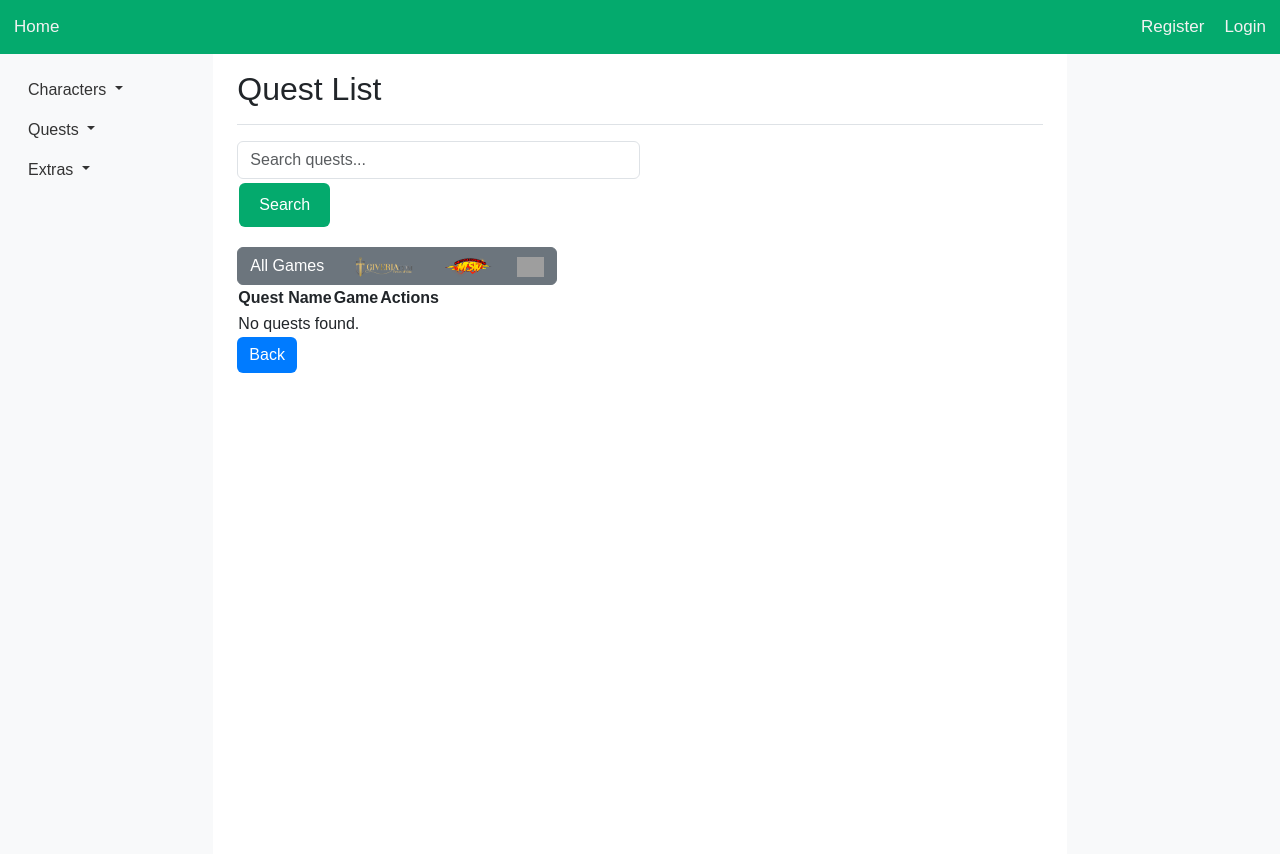
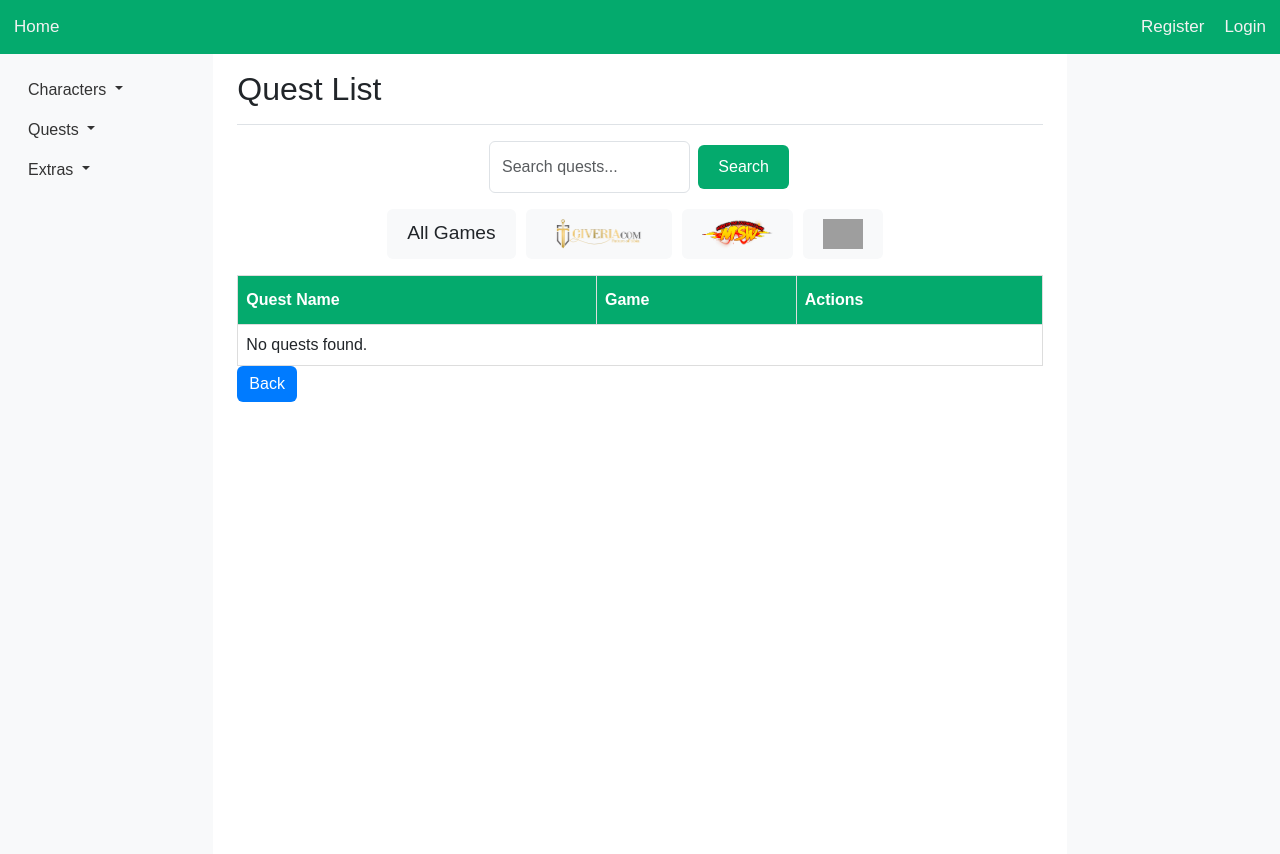
Before and after one commit to Flesner96/ProjektKoncowy_Progess_tracker, a Django app: page /progress_tracker/quests/ in a window 1280 px wide. Run offline with Django 5.2, Linux system fonts and the light colour scheme; data that the repository does not hold is empty; grey boxes are pictures that could not be loaded.

Commit message:
fix quest list

```diff
--- a/templates/progres_tracker/quest_list.html
+++ b/templates/progres_tracker/quest_list.html
@@ -12,21 +12,21 @@
                 <div class="d-flex justify-content-between flex-wrap flex-md-nowrap align-items-center pt-3 pb-2 mb-3 border-bottom">
                     <h1 class="h2">Quest List</h1>
                 </div>
-                <form id="quest-search-form">
-                    <input type="text" id="quest-search-input" class="form-control" placeholder="Search quests..." style="width: 50%;">
-                    <button type="submit" class="btn btn-primary">Search</button>
+                <form id="quest-search-form" class="d-flex justify-content-center mb-3">
+                    <input type="text" id="quest-search-input" class="form-control" placeholder="Search quests..." style="width: 25%;">
+                    <button type="submit" class="btn btn-primary ms-2">Search</button>
                 </form>
 
-                <div class="btn-group mt-3" role="group" aria-label="Game Filters">
-                    <button type="button" class="btn btn-secondary filter-btn" data-game="all">All Games</button>
-                    <button type="button" class="btn btn-secondary filter-btn" data-game="giveria">
-                        <img src="{% static 'images/logogiveria.png' %}" alt="Giveria" style="height: 20px;">
+                <div class="d-flex justify-content-center mb-3">
+                    <button type="button" class="btn filter-btn" data-game="all">All Games</button>
+                    <button type="button" class="btn filter-btn" data-game="giveria">
+                        <img src="{% static 'images/logogiveria.png' %}" alt="Giveria" style="height: 30px;">
                     </button>
-                    <button type="button" class="btn btn-secondary filter-btn" data-game="NTSW">
-                        <img src="{% static 'images/logo.png' %}" alt="Naruto" style="height: 20px;">
+                    <button type="button" class="btn filter-btn" data-game="NTSW">
+                        <img src="{% static 'images/logo.png' %}" alt="Naruto" style="height: 30px;">
                     </button>
-                    <button type="button" class="btn btn-secondary filter-btn" data-game="Path Of Exile">
-                        <img src="{% static 'images/Path-of-Exile-Logo.png' %}" alt="Path Of Exile" style="height: 20px;">
+                    <button type="button" class="btn filter-btn" data-game="Path Of Exile">
+                        <img src="{% static 'images/Path-of-Exile-Logo.png' %}" alt="Path Of Exile" style="height: 30px;">
                     </button>
                 </div>
 
@@ -41,6 +41,42 @@
             <div class="col-md-2 d-none d-md-block bg-light right-margin"></div>
         </div>
     </div>
+
+    <style>
+        .filter-btn {
+            font-size: 1.2em;
+            padding: 10px 20px;
+            margin-right: 10px;
+            border: none;
+            background-color: #f8f9fa; /* Match the right margin color */
+        }
+
+        #quest-list table {
+            width: 100%;
+            border-collapse: collapse;
+        }
+
+        #quest-list th, #quest-list td {
+            border: 1px solid #ddd;
+            padding: 8px;
+        }
+
+        #quest-list tr:nth-child(even) {
+            background-color: #f2f2f2;
+        }
+
+        #quest-list tr:hover {
+            background-color: #ddd;
+        }
+
+        #quest-list th {
+            padding-top: 12px;
+            padding-bottom: 12px;
+            text-align: left;
+            background-color: #04AA6D;
+            color: white;
+        }
+    </style>
 
     <script>
         document.getElementById('quest-search-form').addEventListener('submit', function(event) {
```
